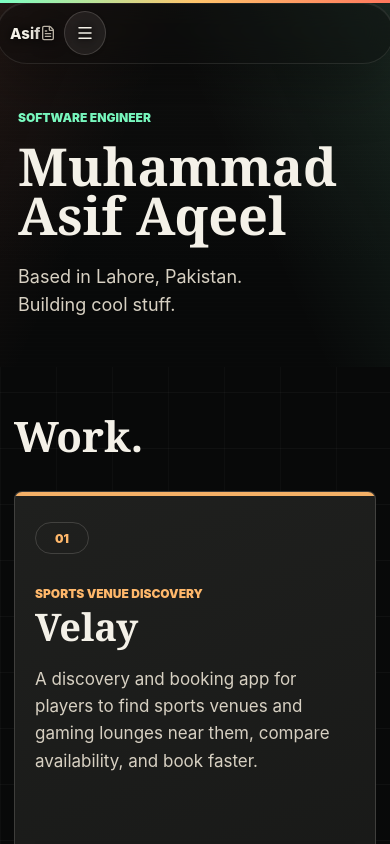
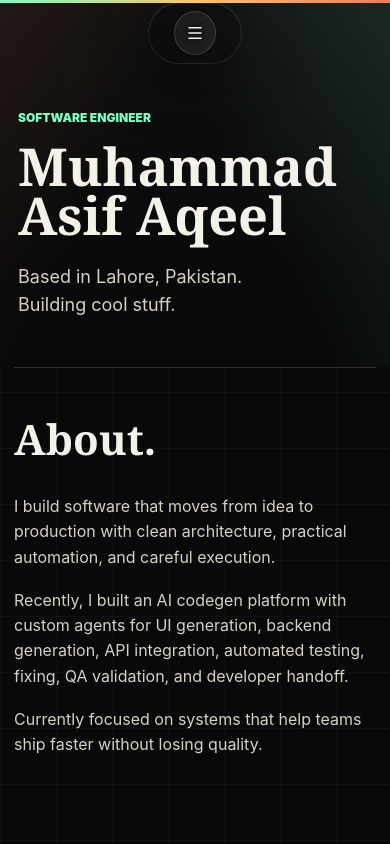
Before and after one commit to asifdotdev/asif-portfolio, a React (Vite) app: page / in a window 390 px wide. Shown: the top 844 px of the page. Built offline with nearby package versions, Linux system fonts and the light colour scheme.

Commit message:
refine portfolio nav and about copy

```diff
--- a/src/App.tsx
+++ b/src/App.tsx
@@ -437,6 +437,7 @@ function App() {
         setMobileMenuOpen={setMobileMenuOpen}
       />
       <Hero />
+      <About />
       <ProjectShowcase projects={projects} />
       <OpenSourceShowcase projects={openSourceProjects} />
       <Footer />
@@ -461,6 +462,7 @@ function Navigation({
   setMobileMenuOpen: (open: boolean) => void;
 }) {
   const links = [
+    ["About", "#about"],
     ["Work", "#work"],
     ["Open Source", "#open-source"],
     ["Contact", "#contact"],
@@ -468,21 +470,16 @@ function Navigation({
 
   return (
     <header className="site-nav">
-      <a className="nav-mark" href="#top" aria-label="Muhammad Asif Aqeel">
-        <span>Asif</span>
-      </a>
       <nav className="desktop-nav" aria-label="Primary navigation">
         {links.map(([label, href]) => (
           <a key={href} href={href}>
             {label}
           </a>
         ))}
+        <a href={RESUME_URL} target="_blank" rel="noreferrer">
+          Resume
+        </a>
       </nav>
-      <div className="nav-actions">
-        <a className="ghost-btn compact" href={RESUME_URL} target="_blank" rel="noreferrer">
-          <FileText size={16} />
-          <span>Resume</span>
-        </a>
       <button
         className="icon-btn mobile-menu-btn"
         type="button"
@@ -491,7 +488,6 @@ function Navigation({
       >
         {mobileMenuOpen ? <X size={18} /> : <Menu size={18} />}
       </button>
-      </div>
       <AnimatePresence>
         {mobileMenuOpen ? (
           <motion.div
@@ -512,6 +508,30 @@ function Navigation({
         ) : null}
       </AnimatePresence>
     </header>
+  );
+}
+
+function About() {
+  return (
+    <section className="about-section" id="about">
+      <div className="section-heading">
+        <h2>About.</h2>
+      </div>
+      <div className="about-copy">
+        <p>
+          I build software that moves from idea to production with clean architecture,
+          practical automation, and careful execution.
+        </p>
+        <p>
+          Recently, I built an AI codegen platform with custom agents for UI generation,
+          backend generation, API integration, automated testing, fixing, QA validation,
+          and developer handoff.
+        </p>
+        <p>
+          Currently focused on systems that help teams ship faster without losing quality.
+        </p>
+      </div>
+    </section>
   );
 }
 
@@ -1218,8 +1238,8 @@ function Footer() {
   return (
     <footer id="contact">
       <div>
-        <p className="kicker">Contact</p>
-        <h2>Let's talk.</h2>
+        <h2>Contact.</h2>
+        <p className="footer-copy">Available for work. Send a note or connect on LinkedIn.</p>
       </div>
       <div className="footer-links">
         <a href="mailto:asifaqeel50@gmail.com">
--- a/src/styles.css
+++ b/src/styles.css
@@ -76,12 +76,13 @@ button {
   top: 18px;
   left: 50%;
   z-index: 100;
-  display: grid;
-  grid-template-columns: auto 1fr auto;
-  align-items: center;
-  width: min(calc(100% - 48px), 1180px);
+  display: flex;
+  align-items: center;
+  justify-content: center;
+  width: fit-content;
+  max-width: calc(100% - 48px);
   min-height: 46px;
-  padding: 0;
+  padding: 0 18px;
   border: 0;
   background: transparent;
   transform: translateX(-50%);
@@ -107,19 +108,6 @@ button {
   z-index: 1;
 }
 
-.nav-mark {
-  display: inline-flex;
-  align-items: center;
-  min-height: 40px;
-  color: var(--ink);
-  font-size: 15px;
-  font-weight: 800;
-  letter-spacing: 0;
-  text-shadow:
-    0 1px 12px rgba(0, 0, 0, 0.95),
-    0 0 2px rgba(0, 0, 0, 0.85);
-}
-
 .desktop-nav {
   display: flex;
   justify-content: center;
@@ -137,6 +125,7 @@ button {
   background: transparent;
   color: var(--muted);
   font-size: 14px;
+  white-space: nowrap;
   text-shadow:
     0 1px 12px rgba(0, 0, 0, 0.95),
     0 0 2px rgba(0, 0, 0, 0.85);
@@ -149,30 +138,6 @@ button {
 .mobile-nav a:hover,
 .mobile-nav button:hover {
   color: var(--ink);
-}
-
-.nav-actions {
-  display: flex;
-  align-items: center;
-  gap: 8px;
-}
-
-.site-nav .ghost-btn.compact {
-  min-height: 36px;
-  padding: 0;
-  border: 0;
-  background: transparent;
-  color: var(--muted);
-  font-size: 14px;
-  font-weight: 700;
-  text-shadow:
-    0 1px 12px rgba(0, 0, 0, 0.95),
-    0 0 2px rgba(0, 0, 0, 0.85);
-}
-
-.site-nav .ghost-btn.compact:hover {
-  color: var(--ink);
-  transform: none;
 }
 
 .site-nav svg {
@@ -382,6 +347,43 @@ button {
   display: block;
 }
 
+.about-section {
+  width: min(calc(100% - 48px), var(--max));
+  margin: 0 auto;
+  padding: 70px 0 58px;
+  border-top: 1px solid var(--line);
+}
+
+.section-heading {
+  display: grid;
+  grid-template-columns: minmax(0, 1fr) auto;
+  align-items: end;
+  gap: 32px;
+  margin-bottom: 34px;
+}
+
+.section-heading h2 {
+  margin: 0;
+  font-family: Georgia, "Times New Roman", serif;
+  font-size: clamp(42px, 5vw, 76px);
+  line-height: 1;
+  letter-spacing: 0;
+}
+
+.about-copy {
+  display: grid;
+  gap: 18px;
+  max-width: 820px;
+  margin-left: auto;
+  color: #d8d1c3;
+  font-size: clamp(18px, 1.6vw, 23px);
+  line-height: 1.58;
+}
+
+.about-copy p {
+  margin: 0;
+}
+
 .glass-btn.muted {
   color: var(--muted);
 }
@@ -389,7 +391,7 @@ button {
 .projects-shell {
   width: min(calc(100% - 48px), var(--max));
   margin: 0 auto;
-  padding: 48px 0 40px;
+  padding: 54px 0 40px;
 }
 
 .work-heading {
@@ -1647,8 +1649,17 @@ footer h2 {
   max-width: 820px;
   margin: 0;
   font-family: Georgia, "Times New Roman", serif;
-  font-size: clamp(34px, 4.6vw, 64px);
-  line-height: 1.02;
+  font-size: clamp(42px, 5vw, 76px);
+  line-height: 1;
+  letter-spacing: 0;
+}
+
+.footer-copy {
+  max-width: 560px;
+  margin: 18px 0 0;
+  color: #d8d1c3;
+  font-size: 18px;
+  line-height: 1.55;
 }
 
 .footer-links {
@@ -1843,11 +1854,11 @@ footer h2 {
 @media (max-width: 760px) {
   .site-nav {
     top: 10px;
-    width: calc(100% - 20px);
-  }
-
-  .desktop-nav,
-  .ghost-btn.compact span {
+    max-width: calc(100% - 20px);
+    padding: 0 12px;
+  }
+
+  .desktop-nav {
     display: none;
   }
 
@@ -1885,25 +1896,27 @@ footer h2 {
     overflow-wrap: break-word;
   }
 
-  .hero-actions {
-    align-items: stretch;
-    flex-direction: column;
-  }
-
-  .glass-btn,
-  .primary-btn {
-    width: 100%;
-  }
-
   .projects-shell,
+  .about-section,
   .open-source-shell,
   footer {
     width: min(calc(100% - 28px), var(--max));
   }
 
   .work-heading,
+  .section-heading,
   footer {
     grid-template-columns: 1fr;
+  }
+
+  .about-section {
+    padding: 50px 0 44px;
+  }
+
+  .about-copy {
+    max-width: 100%;
+    margin-left: 0;
+    font-size: 16px;
   }
 
   .project-section {
@@ -2035,8 +2048,7 @@ footer h2 {
 
 @media (max-width: 480px) {
   .hero-content,
-  .hero-copy,
-  .hero-actions {
+  .hero-copy {
     max-width: min(100%, 352px);
   }
 
```
Lines whose indentation alone changed are shown as unchanged.
